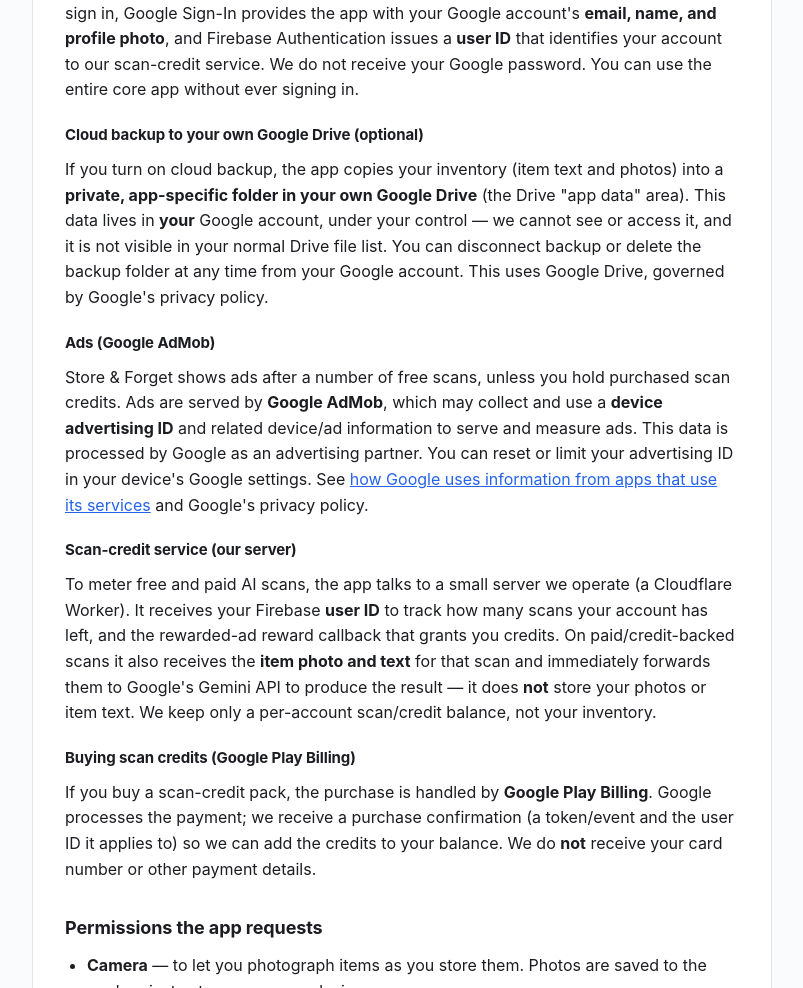
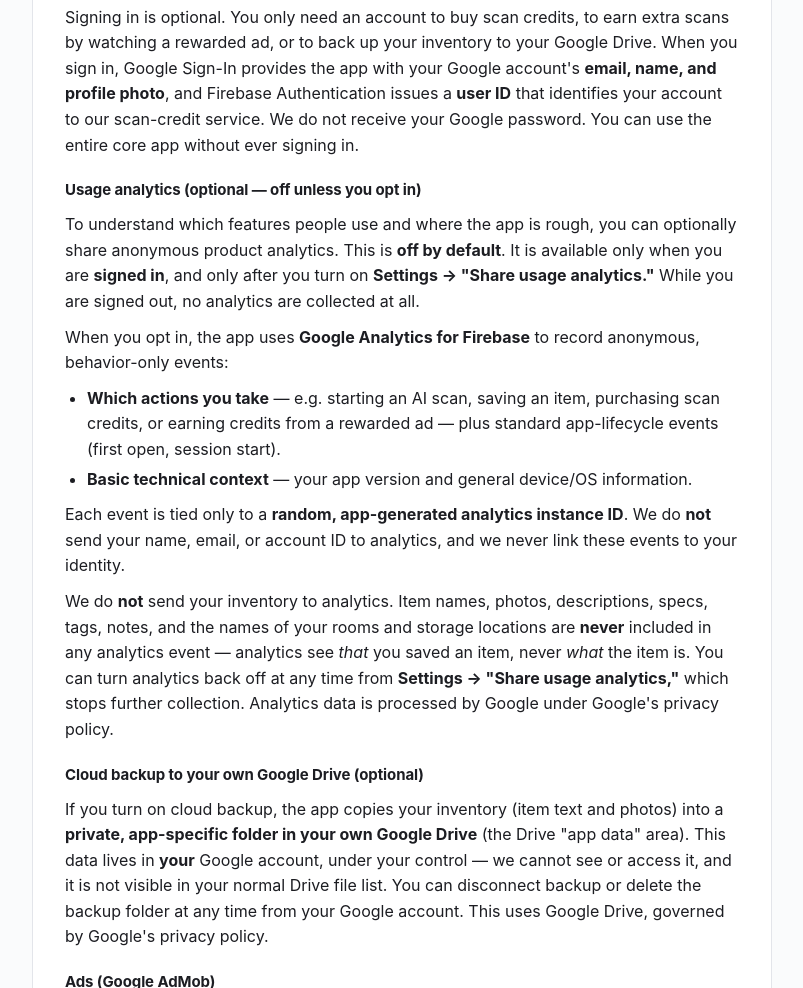
Before and after one commit to rom3odelta/rom3odelta.github.io, a plain HTML site: page store-and-forget/index.html in a window 1280 px wide. Shown: the part 1812-2800 px from the top of the page, without its empty margins (238-1041 px from the left). Drawn offline with Linux system fonts and the light colour scheme.

Commit message:
store-and-forget: disclose opt-in usage analytics (v1.3.0)
Add the "Usage analytics" section and revise the do-not-collect list
to cover the signed-in, opt-in Google Analytics for Firebase added in
app v1.3.0. Effective date 2026-06-14.

```diff
--- a/store-and-forget/index.html
+++ b/store-and-forget/index.html
@@ -57,7 +57,7 @@
   <main>
     <h1>Privacy Policy — Store &amp; Forget</h1>
     <div class="meta">
-      <div><b>Effective date:</b> 2026-06-11</div>
+      <div><b>Effective date:</b> 2026-06-14</div>
       <div><b>App:</b> Store &amp; Forget (Android)</div>
       <div><b>Operator:</b> Hyper Koala Studio</div>
       <div><b>Contact:</b> <a href="mailto:rom3odelta@gmail.com">rom3odelta@gmail.com</a></div>
@@ -78,7 +78,8 @@
       <li>Your location.</li>
       <li>Your contacts, calendar, SMS, call logs, or any other personal data on your device.</li>
       <li>Audio recordings (the camera permission does not record audio in this app).</li>
-      <li>Crash reports or usage telemetry of our own.</li>
+      <li>Crash reports of our own.</li>
+      <li>Usage analytics <b>unless you are signed in and turn them on</b> (see "Usage analytics" below). They are off by default and off entirely while you are signed out.</li>
     </ul>
 
     <h2>Where your data is stored</h2>
@@ -98,6 +99,16 @@
 
     <h3>Signing in (Google Sign-In / Firebase Authentication)</h3>
     <p>Signing in is optional. You only need an account to buy scan credits, to earn extra scans by watching a rewarded ad, or to back up your inventory to your Google Drive. When you sign in, Google Sign-In provides the app with your Google account's <b>email, name, and profile photo</b>, and Firebase Authentication issues a <b>user ID</b> that identifies your account to our scan-credit service. We do not receive your Google password. You can use the entire core app without ever signing in.</p>
+
+    <h3>Usage analytics (optional — off unless you opt in)</h3>
+    <p>To understand which features people use and where the app is rough, you can optionally share anonymous product analytics. This is <b>off by default</b>. It is available only when you are <b>signed in</b>, and only after you turn on <b>Settings → "Share usage analytics."</b> While you are signed out, no analytics are collected at all.</p>
+    <p>When you opt in, the app uses <b>Google Analytics for Firebase</b> to record anonymous, behavior-only events:</p>
+    <ul>
+      <li><b>Which actions you take</b> — e.g. starting an AI scan, saving an item, purchasing scan credits, or earning credits from a rewarded ad — plus standard app-lifecycle events (first open, session start).</li>
+      <li><b>Basic technical context</b> — your app version and general device/OS information.</li>
+    </ul>
+    <p>Each event is tied only to a <b>random, app-generated analytics instance ID</b>. We do <b>not</b> send your name, email, or account ID to analytics, and we never link these events to your identity.</p>
+    <p>We do <b>not</b> send your inventory to analytics. Item names, photos, descriptions, specs, tags, notes, and the names of your rooms and storage locations are <b>never</b> included in any analytics event — analytics see <i>that</i> you saved an item, never <i>what</i> the item is. You can turn analytics back off at any time from <b>Settings → "Share usage analytics,"</b> which stops further collection. Analytics data is processed by Google under Google's privacy policy.</p>
 
     <h3>Cloud backup to your own Google Drive (optional)</h3>
     <p>If you turn on cloud backup, the app copies your inventory (item text and photos) into a <b>private, app-specific folder in your own Google Drive</b> (the Drive "app data" area). This data lives in <b>your</b> Google account, under your control — we cannot see or access it, and it is not visible in your normal Drive file list. You can disconnect backup or delete the backup folder at any time from your Google account. This uses Google Drive, governed by Google's privacy policy.</p>
```
